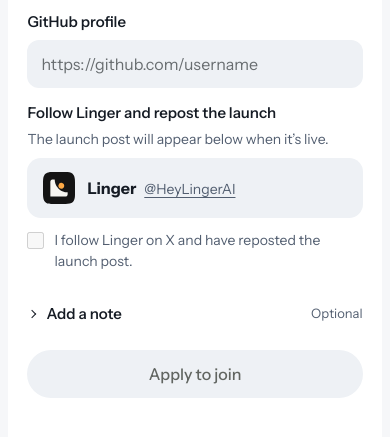
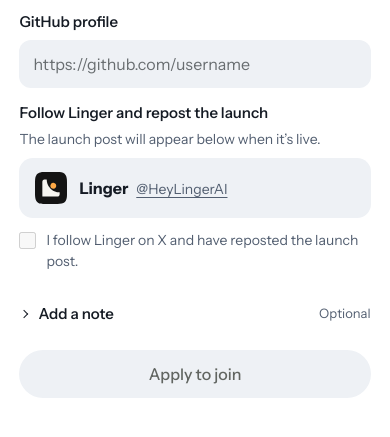
Before and after one commit to cora-is-volcano/linger-landing-page, a plain HTML site: page waitlist.html in a window 390 px wide. Shown: the part 377-814 px from the top of the page. Drawn offline with Linux system fonts and the light colour scheme.

Commit message:
Remove the outer frame from the waitlist page

```diff
--- a/waitlist.css
+++ b/waitlist.css
@@ -1,8 +1,4 @@
-body {
-  --outer-gap: clamp(8px, 1vw, 16px);
-  padding: var(--outer-gap);
-  background: radial-gradient(ellipse 65% 380px at 46% -160px, #bbcee9, transparent 98%), var(--canvas);
-}
+body { background: var(--paper); }
 .waitlist-layout {
   --inner-gap: clamp(14px, 1.6vw, 24px);
   display: grid;
@@ -10,10 +6,8 @@ body {
   grid-template-rows: auto minmax(0, 1fr);
   column-gap: var(--inner-gap);
   padding: var(--inner-gap);
-  height: calc(100vh - 2 * var(--outer-gap));
-  height: calc(100dvh - 2 * var(--outer-gap));
-  background: var(--paper);
-  border-radius: 16px;
+  height: 100vh;
+  height: 100dvh;
 }
 .waitlist-header {
   grid-area: 1 / 1 / 2 / -1;
@@ -127,7 +121,6 @@ body {
 .application-dialog::backdrop { background: #1f1f1f60; }
 .application-dialog button { margin-top: 24px; }
 @media (min-width: 721px) and (max-height: 700px) {
-  body { --outer-gap: 8px; }
   .waitlist-layout { --inner-gap: 12px; }
   .waitlist-header { padding-block-start: 6px; }
   .application { padding-block: 8px; }
@@ -135,7 +128,7 @@ body {
   .field textarea { height: 64px; }
 }
 @media (max-width: 720px) {
-  .waitlist-layout { height: auto; min-height: calc(100svh - 2 * var(--outer-gap)); grid-template-columns: minmax(0, 1fr); grid-template-rows: auto 1fr; row-gap: 22px; }
+  .waitlist-layout { height: auto; min-height: 100svh; grid-template-columns: minmax(0, 1fr); grid-template-rows: auto 1fr; row-gap: 22px; }
   .waitlist-header, .waitlist-intro { grid-area: 1 / 1; }
   .waitlist-header { padding: 4px 14px 0; }
   .waitlist-header .brand { width: 74px; }
--- a/waitlist.html
+++ b/waitlist.html
@@ -10,7 +10,7 @@
   <link rel="preload" as="font" type="font/woff2" href="./fonts/instrument-sans-latin.woff2" crossorigin>
   <link rel="stylesheet" href="./typography.css?v=728f502668b2">
   <link rel="stylesheet" href="./review-theme.css?v=5e63226b8c09">
-  <link rel="stylesheet" href="./waitlist.css?v=fa4eeb536a11">
+  <link rel="stylesheet" href="./waitlist.css?v=2d2821d29c43">
   <script defer src="./press-feedback.js?v=05a7fda0bf9a"></script>
   <script defer src="./waitlist-config.js?v=f1a83e27840a"></script>
   <script defer src="./waitlist.js?v=68f85e9a29e6"></script>
```
